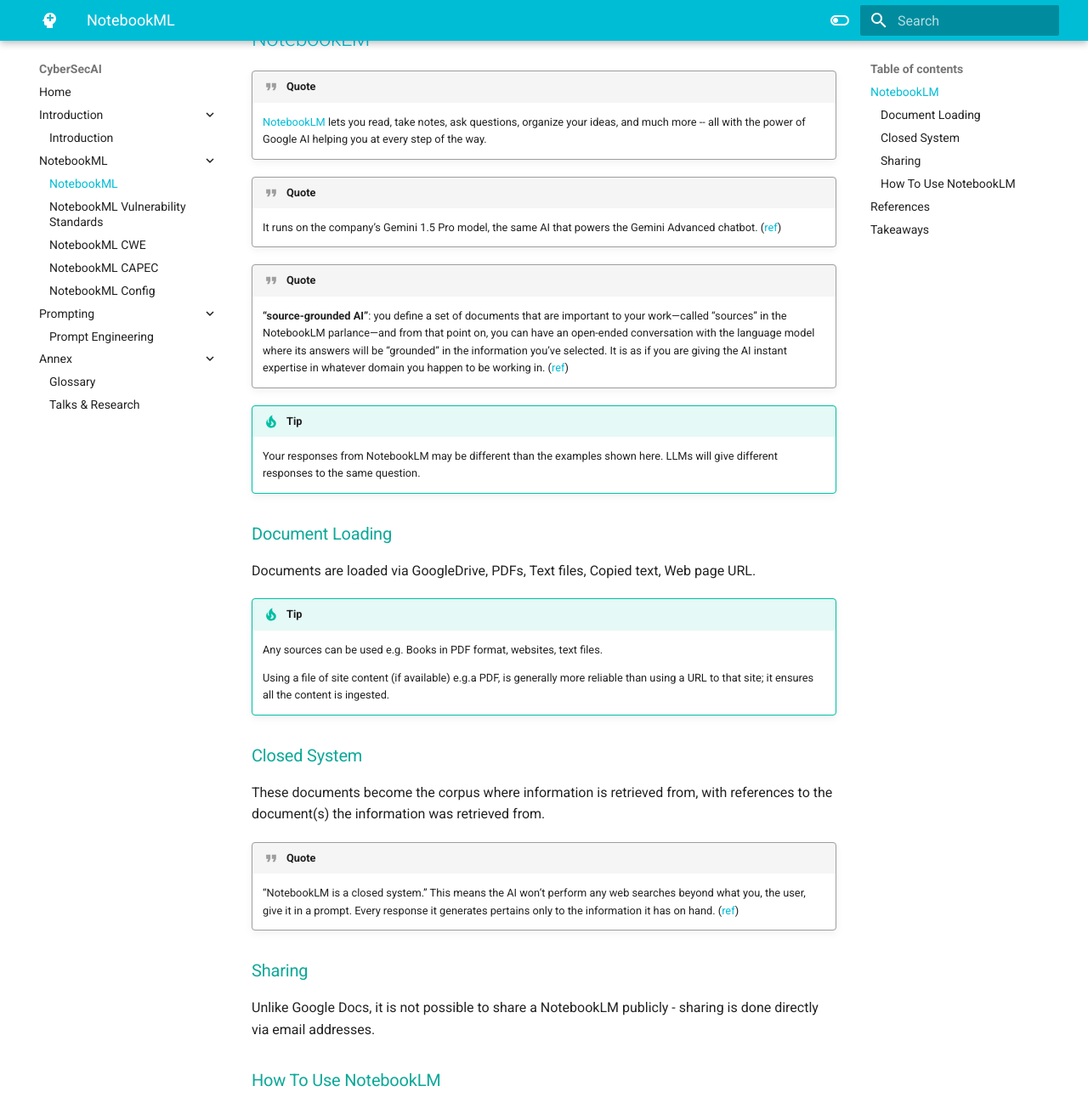
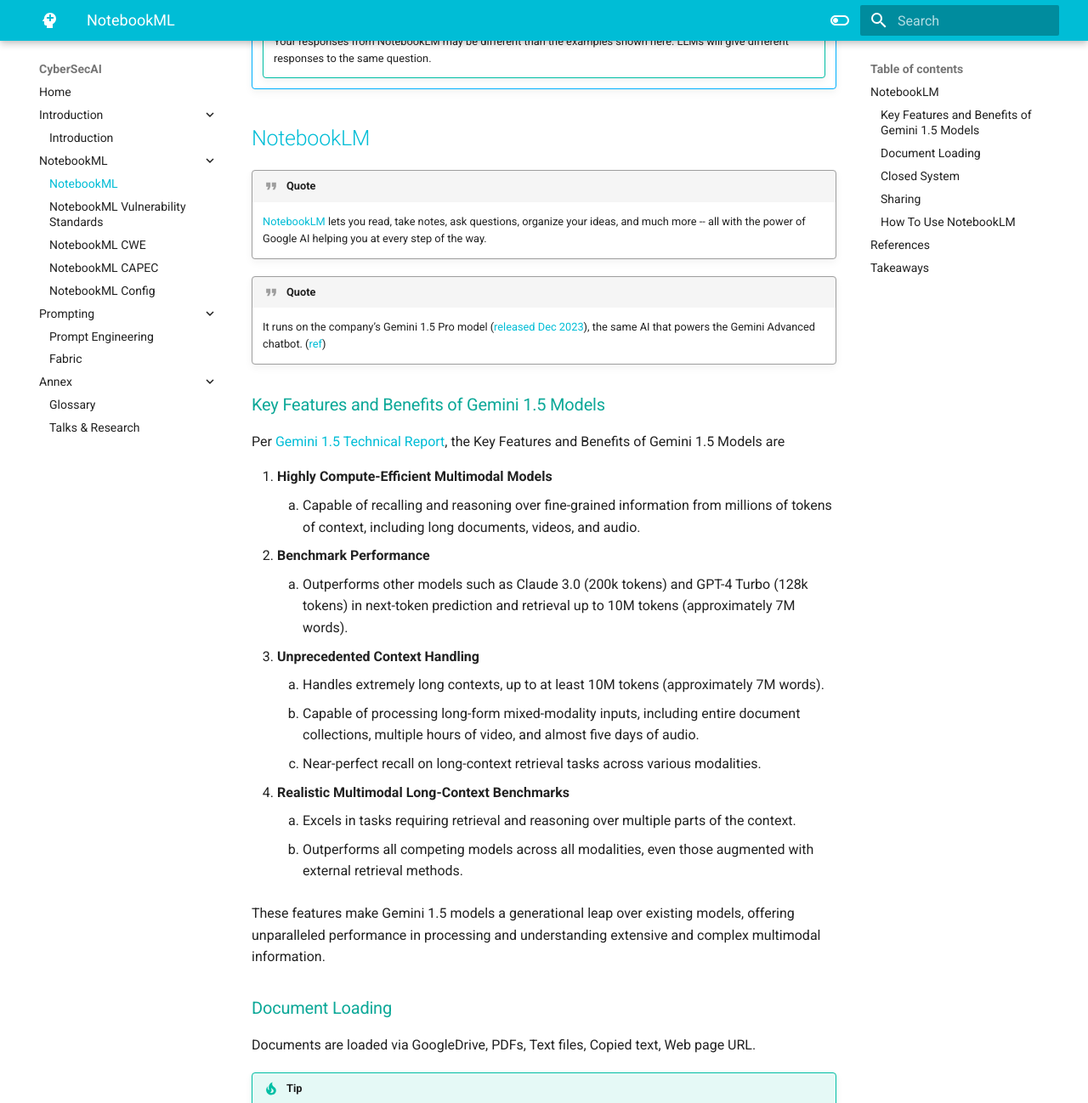
Before and after one commit to CyberSecAI/CyberSecAI.github.io, an MkDocs documentation site: the page built from docs/NotebookML/NotebookML.md, in a window 1280 px wide and 1400 px high, scrolled down 477 px, cut to the strip 0-1298 px from the top of the window. Shown: the whole strip at 85% size. Built offline with MkDocs 1.6.1 and Material for MkDocs 9.7.7, drawn with Linux system fonts in a browser that asks for light colours; comment, search, counter and statistics services are not loaded; some of the changed text lies outside the part shown.

Commit message:
gemini features, fabric page

```diff
--- a/docs/NotebookML/NotebookML.md
+++ b/docs/NotebookML/NotebookML.md
@@ -22,16 +22,32 @@
     [NotebookLM](https://notebooklm.google.com/) lets you read, take notes, ask questions, organize your ideas, and much more -- all with the power of Google AI helping you at every step of the way.
 
 !!! quote
-    It runs on the company’s Gemini 1.5 Pro model, the same AI that powers the Gemini Advanced chatbot.
+    It runs on the company’s Gemini 1.5 Pro model ([released Dec 2023](https://en.wikipedia.org/wiki/Gemini_(language_model))), the same AI that powers the Gemini Advanced chatbot.
     ([ref](https://www.techradar.com/computing/artificial-intelligence/googles-notebooklm-is-now-an-even-smarter-assistant-and-better-fact-checker))
 
-!!! quote
+### Key Features and Benefits of Gemini 1.5 Models
 
-    **“source-grounded AI”**: you define a set of documents that are important to your work—called “sources” in the NotebookLM parlance—and from that point on, you can have an open-ended conversation with the language model where its answers will be “grounded” in the information you’ve selected. It is as if you are giving the AI instant expertise in whatever domain you happen to be working in. ([ref](https://adjacentpossible.substack.com/p/introducing-notebooklm))
+Per [Gemini 1.5 Technical Report](https://storage.googleapis.com/deepmind-media/gemini/gemini_v1_5_report.pdf), the Key Features and Benefits of Gemini 1.5 Models are
+
+1. **Highly Compute-Efficient Multimodal Models**
+      1. Capable of recalling and reasoning over fine-grained information from millions of tokens of context, including long documents, videos, and audio.
+2. **Benchmark Performance**
+      1. Outperforms other models such as Claude 3.0 (200k tokens) and GPT-4 Turbo (128k tokens) in next-token prediction and retrieval up to 10M tokens (approximately 7M words).
+3. **Unprecedented Context Handling**
+      1. Handles extremely long contexts, up to at least 10M tokens (approximately 7M words).
+      2. Capable of processing long-form mixed-modality inputs, including entire document collections, multiple hours of video, and almost five days of audio.
+      3. Near-perfect recall on long-context retrieval tasks across various modalities.
+4. **Realistic Multimodal Long-Context Benchmarks**
+      1. Excels in tasks requiring retrieval and reasoning over multiple parts of the context.
+      2. Outperforms all competing models across all modalities, even those augmented with external retrieval methods.
+
+These features make Gemini 1.5 models a generational leap over existing models, offering unparalleled performance in processing and understanding extensive and complex multimodal information.
 
 
-!!! tip
-    Your responses from NotebookLM may be different than the examples shown here. LLMs will give different responses to the same question.
+
+
+
+
 
 ### Document Loading
 
@@ -50,6 +66,9 @@
     “NotebookLM is a closed system.” This means the AI won’t perform any web searches beyond what you, the user, give it in a prompt. Every response it generates pertains only to the information it has on hand.
     ([ref](https://www.techradar.com/computing/artificial-intelligence/googles-notebooklm-is-now-an-even-smarter-assistant-and-better-fact-checker))
 
+!!! quote
+
+    **“source-grounded AI”**: you define a set of documents that are important to your work—called “sources” in the NotebookLM parlance—and from that point on, you can have an open-ended conversation with the language model where its answers will be “grounded” in the information you’ve selected. It is as if you are giving the AI instant expertise in whatever domain you happen to be working in. ([ref](https://adjacentpossible.substack.com/p/introducing-notebooklm))
 
 ### Sharing
 Unlike Google Docs, it is not possible to share a NotebookLM publicly - sharing is done directly via email addresses.
@@ -76,4 +95,5 @@
 !!! success "Takeaways"
 
     1. NotebookML is a powerful free solution from Google that allows users to quickly and easily build a source-grounded AI (where users define the set of documents) and then have an open-ended conversation with the language model where its answers will be “grounded” in the information users selected.
-    2. I found it a useful tool / companion for the research I was doing on vulnerability management to augment my knowledge and capabilities.
+    2. The support for large contexts means that large documents can be processed - as demonstrated in the following sections.
+    3. I found it a useful tool / companion for the research I was doing on vulnerability management to augment my knowledge and capabilities.
--- /dev/null
+++ b/docs/prompt_engineering/Fabric.md
@@ -0,0 +1,45 @@
+# Fabric
+
+!!! abstract "Overview"
+
+     One of Fabric's primary features is helping people collect and integrate prompts
+
+
+
+## Fabric Prompt Collection and Framework
+
+https://github.com/danielmiessler/fabric/tree/main
+
+!!! quote
+    Since the start of 2023 and GenAI we've seen a massive number of AI applications for accomplishing tasks. It's powerful, but it's not easy to integrate this functionality into our lives.
+
+    In other words, AI doesn't have a capabilities problem—it has an integration problem.
+    Fabric was created to address this by enabling everyone to granularly apply AI to everyday challenges.
+
+    One of fabric's primary features is helping people collect and integrate prompts, which we call Patterns, into various parts of their lives.
+
+The prompts (aka Patterns) are available at https://github.com/danielmiessler/fabric/tree/main/patterns
+
+
+### Fabric Prompts for CyberSecurity
+
+Fabric has Prompts that are specific to CyberSecurity e.g.
+
+* https://github.com/danielmiessler/fabric/blob/main/patterns/analyze_logs/system.md
+* https://github.com/danielmiessler/fabric/blob/main/patterns/analyze_malware/system.md
+* https://github.com/danielmiessler/fabric/blob/main/patterns/analyze_threat_report/system.md
+* https://github.com/danielmiessler/fabric/blob/main/patterns/analyze_threat_report_trends/system.md
+* https://github.com/danielmiessler/fabric/blob/main/patterns/write_hackerone_report/system.md
+* https://github.com/danielmiessler/fabric/blob/main/patterns/write_semgrep_rule/system.md
+
+### Fabric Prompt to Improve Prompts
+https://github.com/danielmiessler/fabric/blob/main/patterns/improve_prompt/system.md
+
+
+
+
+## Takeaways
+
+!!! success "Takeaways"
+
+    1. ToDo
--- a/mkdocs.yml
+++ b/mkdocs.yml
@@ -15,6 +15,7 @@
     - NotebookML Config: NotebookML/NotebookML_Config.md
   - Prompting:
     - Prompt Engineering: prompt_engineering/prompt_engineering.md
+    - Fabric: prompt_engineering/Fabric.md
   - Annex:
     - Glossary: annex/Glossary.md
     - Talks & Research: research/research.md
```
Also changed, not shown: other parts of docs/NotebookML/NotebookML.md (+2 -2 lines), docs/NotebookML/NotebookML_Config.md (+1 -1 lines), docs/NotebookML/NotebookML_Cwe.md (+2 -6 lines), docs/prompt_engineering/prompt_engineering.md (+0 -25 lines).
